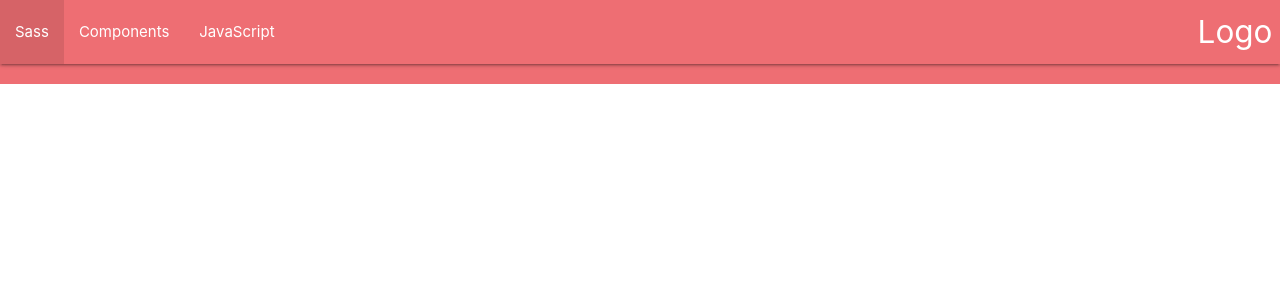
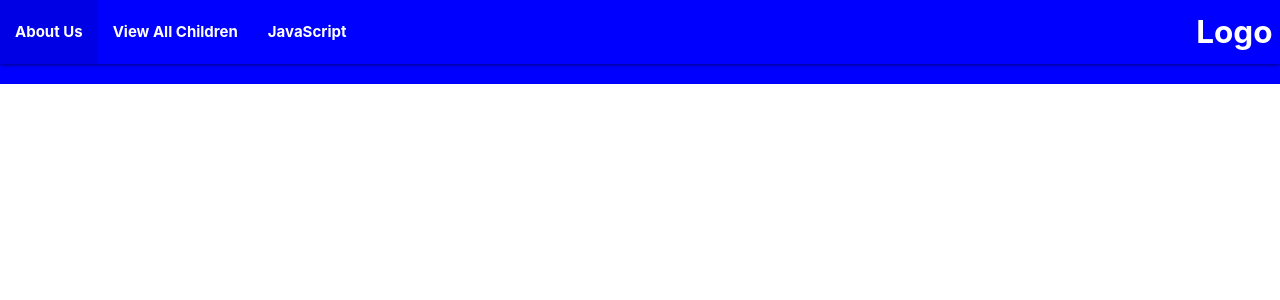
Before and after one commit to kelvinbest1/Childcare-Check-In, a Django app: template childcheckin/main_app/templates/base.html in a window 1280 px wide. Shown: the top 300 px of the page. Run offline with Django 4.2, Linux system fonts and the light colour scheme; the template is opened without the code that fills it, so the values that code supplies are empty; parts of the project's set-up code (start-up, migrations or seed data) failed here and were passed over.

Commit message:
adding index url

```diff
--- a/childcheckin/main_app/static/css/style.css
+++ b/childcheckin/main_app/static/css/style.css
@@ -0,0 +1,10 @@
+.nav-wrapper {
+    background-color: blue !important;
+    font-size: 14px;
+    font-weight: bold;
+  }
+  .page-footer {
+    background-color: blue !important;
+    font-size: 14px;
+    font-weight: bold;
+  }
--- a/childcheckin/main_app/templates/base.html
+++ b/childcheckin/main_app/templates/base.html
@@ -23,8 +23,8 @@
         <div class="nav-wrapper">
           <a href="#" class="brand-logo right">Logo</a>
           <ul id="nav-mobile" class="left hide-on-med-and-down">
-            <li><a href="sass.html">Sass</a></li>
-            <li><a href="badges.html">Components</a></li>
+            <li><a href="/about">About Us</a></li>
+            <li><a href="/children">View All Children</a></li>
             <li><a href="collapsible.html">JavaScript</a></li>
           </ul>
         </div>
--- a/childcheckin/main_app/urls.py
+++ b/childcheckin/main_app/urls.py
@@ -4,4 +4,5 @@ from . import views
 urlpatterns = [
  path('', views.home, name='home'),
  path('about/',views.about, name='about'),
+   path('children/', views.children_index, name='index'),
 ]
```
